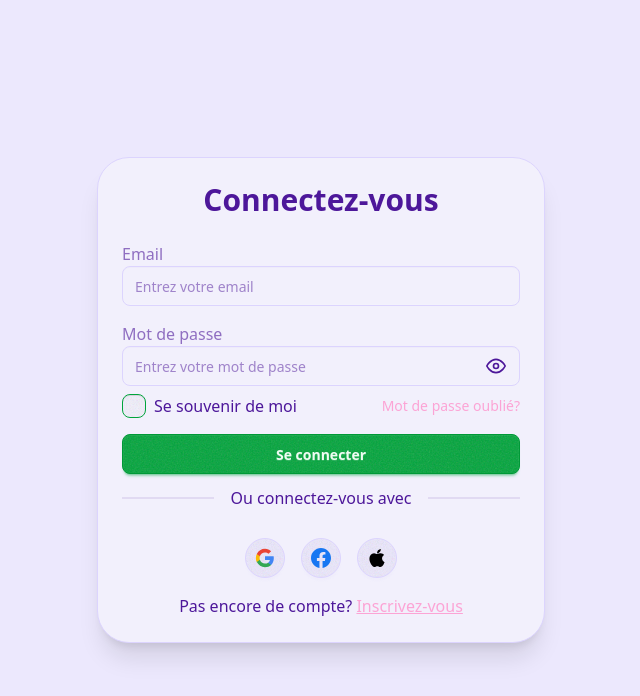
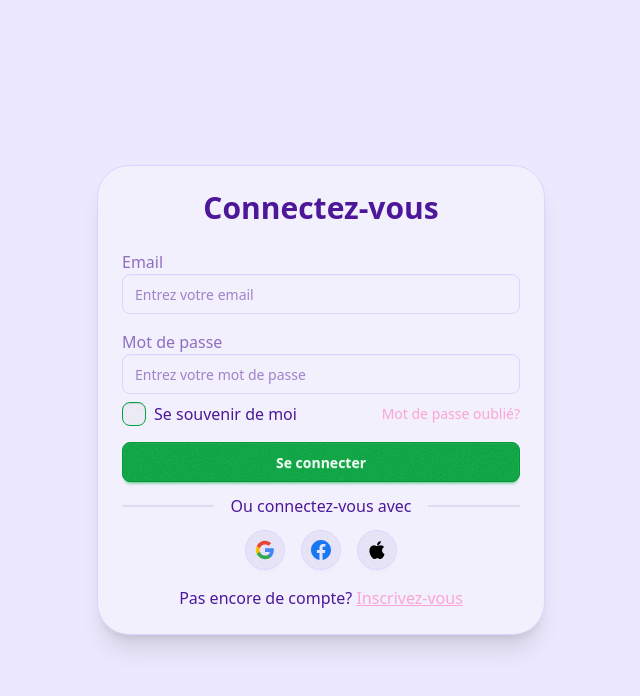
Before and after one commit to tugnodev/cc-frontend, a SvelteKit app: page /auth/login in a window 1280 px wide. Shown: the top 696 px of the page, without its empty margins (319-959 px from the left). Built offline with nearby package versions, Linux system fonts and the light colour scheme.

Commit message:
Update composant loginPage

```diff
--- a/src/components/loginForm.svelte
+++ b/src/components/loginForm.svelte
@@ -1,60 +1,39 @@
 <script lang="ts">
-    import { createEventDispatcher } from "svelte";
+    import { backendFetch } from "../lib/backend";
 
-    let {
-        isLoading = $bindable(false),
-        error = $bindable<string | null>(null),
-    } = $props();
+    let email = "";
+    let password = "";
+    let rememberMe = false;
+    let csrf_token = "";
+    const requeste = new backendFetch();
 
-    let email = $state("");
-    let password = $state("");
-    let rememberMe = $state(false);
-    let showPassword = $state(false);
+    function login(event?: Event) {
+        event?.preventDefault?.();
 
-    const dispatch = createEventDispatcher<{
-        login: { email: string; password: string; rememberMe: boolean };
-    }>();
-
-    function handleSubmit(event: Event) {
-        event.preventDefault();
-        error = null;
-
-        // Validation des champs
-        if (!email.trim() || !password.trim()) {
-            error = "Veuillez remplir tous les champs.";
+        if (!email.trim() || !password) {
+            alert("Veuillez remplir tous les champs.");
             return;
         }
 
-        // Validation email
-        const emailRegex = /^[^\s@]+@[^\s@]+\.[^\s@]+$/;
-        if (!emailRegex.test(email.trim())) {
-            error = "Veuillez entrer une adresse email valide.";
-            return;
-        }
+        console.log({ email, password, rememberMe });
 
-        // Validation mot de passe (minimum 6 caractères)
-        if (password.length < 6) {
-            error = "Le mot de passe doit contenir au moins 6 caractères.";
-            return;
-        }
-
-        // Dispatch login event avec les valeurs nettoyées
-        dispatch("login", {
-            email: email.trim(),
-            password,
-            rememberMe,
+        requeste
+            .post("/user/login", { email, password })
+            .then((response) => {
+                console.log(response);
+            })
+            .catch((error) => {
+                console.error(error);
             });
-    }
-
-    function togglePasswordVisibility() {
-        showPassword = !showPassword;
     }
 </script>
 
-<form
-    onsubmit={handleSubmit}
+<div class="min-h-screen bg-base-200 flex items-center justify-center p-4">
+    <div
         class="card w-full max-w-md bg-base-100 shadow-xl p-6 border border-base-300"
     >
+        <form action="" onsubmit={login}>
+            <input type="hidden" name="csrf_token" value={csrf_token} />
             <h2 class="text-3xl font-bold text-center mb-6">Connectez-vous</h2>
 
             <div class="form-control mb-4">
@@ -63,10 +42,8 @@
                     <span class="label-text">Email</span>
                 </label>
                 <input
-            id="email"
                     type="email"
                     bind:value={email}
-            required
                     placeholder="Entrez votre email"
                     class="input input-bordered w-full border-base-300"
                 />
@@ -77,126 +54,51 @@
                 <label class="label">
                     <span class="label-text">Mot de passe</span>
                 </label>
-        <div class="relative">
                 <input
-                id="password"
-                type={showPassword ? "text" : "password"}
+                    type="password"
                     bind:value={password}
-                required
                     placeholder="Entrez votre mot de passe"
-                class="input input-bordered w-full pr-10 border-base-300"
+                    class="input input-bordered w-full border-base-300"
                 />
-            <button
-                type="button"
-                class="absolute right-2 top-1/2 -translate-y-1/2 btn btn-ghost btn-sm btn-circle"
-                onclick={togglePasswordVisibility}
-                aria-label={showPassword
-                    ? "Masquer le mot de passe"
-                    : "Afficher le mot de passe"}
-            >
-                {#if showPassword}
-                    <svg
-                        width="20"
-                        height="20"
-                        viewBox="0 0 24 24"
-                        fill="none"
-                        stroke="currentColor"
-                        stroke-width="2"
-                    >
-                        <path
-                            d="M17.94 17.94A10.07 10.07 0 0 1 12 20c-7 0-11-8-11-8a18.45 18.45 0 0 1 5.06-5.94M9.9 4.24A9.12 9.12 0 0 1 12 4c7 0 11 8 11 8a18.5 18.5 0 0 1-2.16 3.19l-3.42-3.42a4 4 0 0 0-5.66-5.66l-3.42-3.42z"
-                        />
-                        <line x1="1" y1="1" x2="23" y2="23" />
-                    </svg>
-                {:else}
-                    <svg
-                        width="20"
-                        height="20"
-                        viewBox="0 0 24 24"
-                        fill="none"
-                        stroke="currentColor"
-                        stroke-width="2"
-                    >
-                        <path
-                            d="M1 12s4-8 11-8 11 8 11 8-4 8-11 8-11-8-11-8z"
-                        />
-                        <circle cx="12" cy="12" r="3" />
-                    </svg>
-                {/if}
-            </button>
-        </div>
             </div>
 
             <div class="flex justify-between items-center mb-4">
                 <label class="flex items-center gap-2 cursor-pointer">
                     <input
                         type="checkbox"
+                        class="checkbox checkbox-success"
                         bind:checked={rememberMe}
-                class="checkbox checkbox-success"
                     />
                     <span>Se souvenir de moi</span>
                 </label>
-        <a href="/auth/forgot" class="link link-hover text-sm text-primary"
+
+                <a
+                    href="/auth/forgot"
+                    class="link link-hover text-sm text-primary"
                     >Mot de passe oublié?</a
                 >
             </div>
 
-    {#if error}
-        <div class="alert alert-error mb-4" role="alert">
-            <svg
-                xmlns="http://www.w3.org/2000/svg"
-                class="stroke-current shrink-0 h-6 w-6"
-                fill="none"
-                viewBox="0 0 24 24"
-            >
-                <path
-                    stroke-linecap="round"
-                    stroke-linejoin="round"
-                    stroke-width="2"
-                    d="M10 14l2-2m0 0l2-2m-2 2l-2-2m2 2l2 2m7-2a9 9 0 11-18 0 9 9 0 0118 0z"
-                />
-            </svg>
-            <span>{error}</span>
-        </div>
-    {/if}
-
-    <button type="submit" class="btn btn-success w-full" disabled={isLoading}>
-        {#if isLoading}
-            <span class="loading loading-spinner"></span>
-            Connexion en cours...
-        {:else}
-            Se connecter
-        {/if}
-    </button>
+            <button class="btn btn-success w-full">Se connecter</button>
 
             <div class="divider">Ou connectez-vous avec</div>
 
             <div class="flex justify-center gap-4 my-4">
-        <button
-            type="button"
-            class="btn btn-circle border-base-300"
-            onclick={() => console.log("Google login")}
-        >
+                <button class="btn btn-circle border-base-300">
                     <img src="/google.svg" alt="Logo Google" class="w-5" />
                 </button>
-        <button
-            type="button"
-            class="btn btn-circle border-base-300"
-            onclick={() => console.log("Facebook login")}
-        >
+                <button class="btn btn-circle border-base-300">
                     <img src="/facebook.svg" alt="Logo Facebook" class="w-5" />
                 </button>
-        <button
-            type="button"
-            class="btn btn-circle border-base-300"
-            onclick={() => console.log("Apple login")}
-        >
+                <button class="btn btn-circle border-base-300">
                     <img src="/apple.svg" alt="Logo Apple" class="w-6" />
                 </button>
             </div>
+        </form>
 
         <p class="text-center">
             Pas encore de compte?
             <a href="/auth/signup" class="link link-primary">Inscrivez-vous</a>
         </p>
-</form>
+    </div>
+</div>
--- a/src/routes/auth/login/+page.svelte
+++ b/src/routes/auth/login/+page.svelte
@@ -1,49 +1,9 @@
-<script lang="ts">
-  import LoginForm from '../../../components/loginForm.svelte';
-  import { goto } from '$app/navigation';
-
-  let isLoading = $state(false);
-  let error = $state<string | null>(null);
-
-  async function handleLogin(event: CustomEvent<{ email: string; password: string; rememberMe: boolean }>) {
-    const { email, password, rememberMe } = event.detail;
-
-    isLoading = true;
-    error = null;
-
-    try {
-      // TODO: Remplacer par votre appel API d'authentification
-      // Exemple:
-      // const response = await fetch('/api/auth/login', {
-      //   method: 'POST',
-      //   headers: { 'Content-Type': 'application/json' },
-      //   body: JSON.stringify({ email, password, rememberMe })
-      // });
-      //
-      // if (!response.ok) {
-      //   throw new Error('Échec de la connexion');
-      // }
-      //
-      // const data = await response.json();
-      // // Stocker le token, etc.
-
-      // Simulation d'une connexion (à remplacer)
-      await new Promise(resolve => setTimeout(resolve, 1000));
-
-      // Redirection après connexion réussie
-      goto('/');
-    } catch (err) {
-      error = err instanceof Error ? err.message : 'Une erreur est survenue lors de la connexion.';
-    } finally {
-      isLoading = false;
-    }
-  }
+<script>
+  import LoginForm from "../../../components/LoginForm.svelte";
 </script>
 
-<div class="min-h-screen bg-base-200 flex items-center justify-center p-4">
-  <LoginForm
-    bind:isLoading
-    bind:error
-    on:login={handleLogin}
-  />
-</div>
+<main>
+    <div>
+        <LoginForm />
+    </div>
+</main>
```
Also changed, not shown: static/favicon.svg (added), 1 other file (tests, documents, lock files or other folders). Lines whose indentation alone changed are shown as unchanged.
